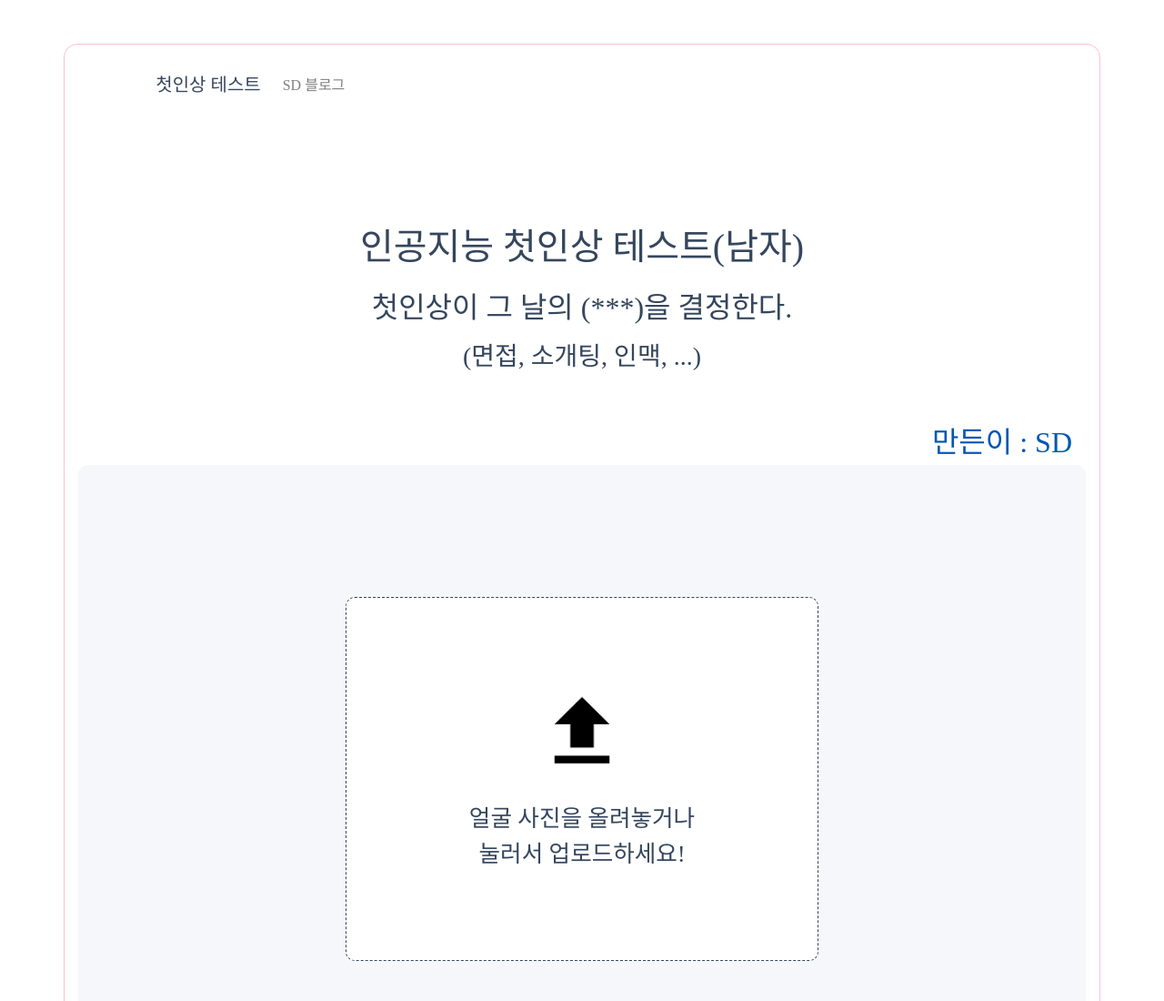
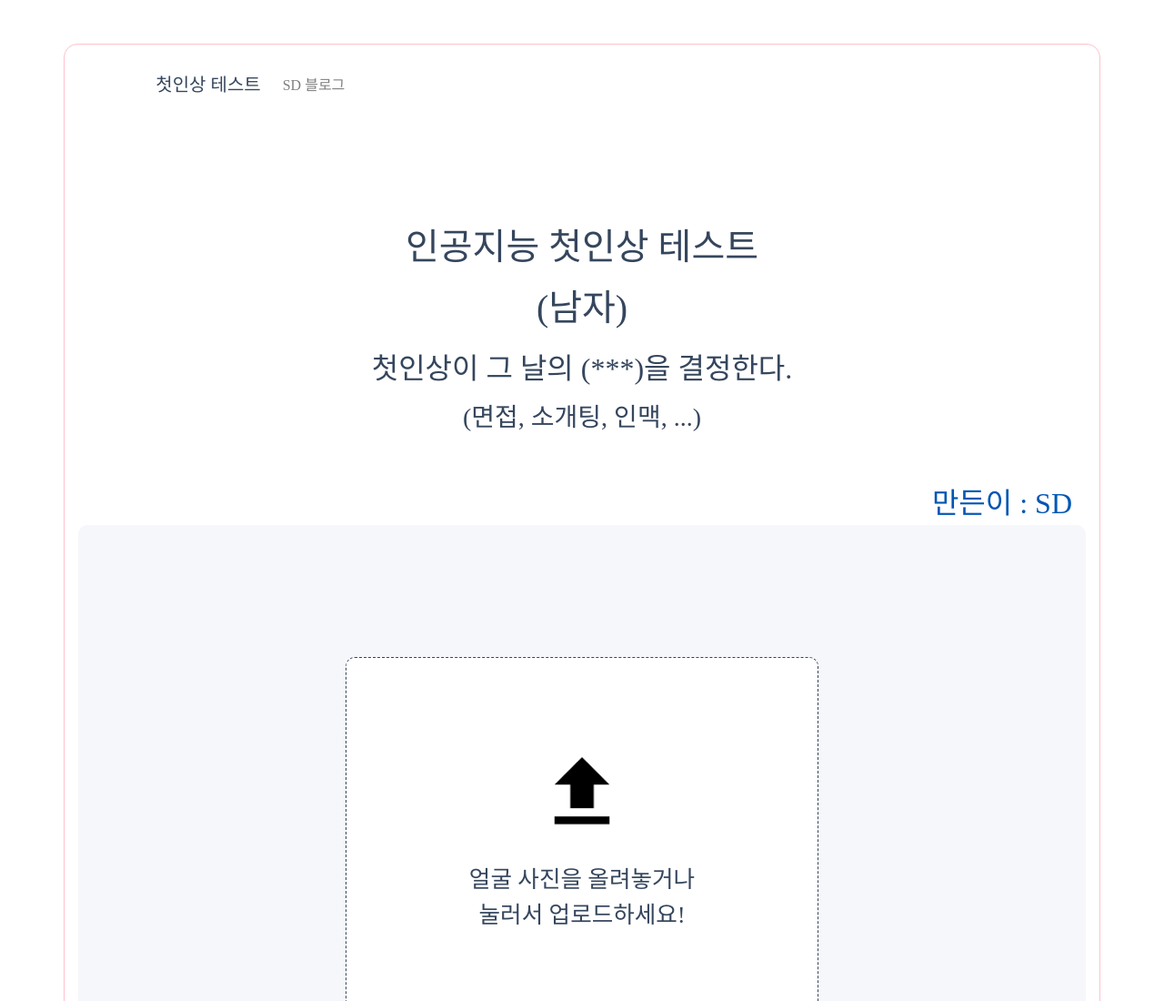
Before and after one commit to seongdongwon1/First-Feel, a plain HTML site: page index.html in a window 1280 px wide. Shown: the top 1100 px of the page at 91% size. Drawn offline with nearby package versions, Linux system fonts and the light colour scheme; a script that the page names is missing; a web font is replaced by a local one.

Commit message:
text update

```diff
--- a/index.html
+++ b/index.html
@@ -58,7 +58,7 @@
             </nav>
 
             <section class="section">
-                <h1 class="title">인공지능 첫인상 테스트(남자)</h1>
+                <h1 class="title">인공지능 첫인상 테스트<br />(남자)</h1>
                 <h2 class="subtitle">첫인상이 그 날의 (***)을 결정한다.</h2>
                 <h3 class="subtitle">
                     (면접, 소개팅, 인맥, ...)
@@ -305,7 +305,7 @@
     </body>
     <footer class="bg-dark mt-5 p-5 text-center" style="color: #ffffff;">
         Copyright &copy; 2021 (SD) All right reserved. <br />
-        e-mail : ehddnjs403@naver.com
+        e-mail : ehddnjs403@naver.com <br />
 
         현재는 남자 버전 밖에 없습니다. 여자 버전은 현재 개발중입니다. 곧 업데이트 하겠습니다. 감사합니다.
     </footer>
```
